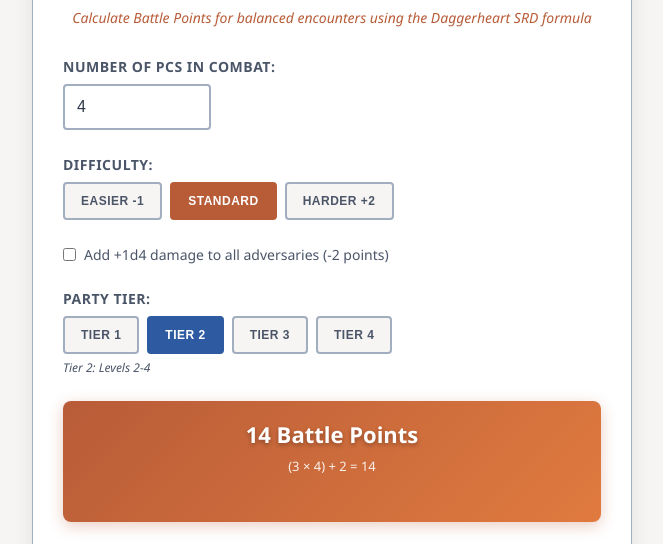
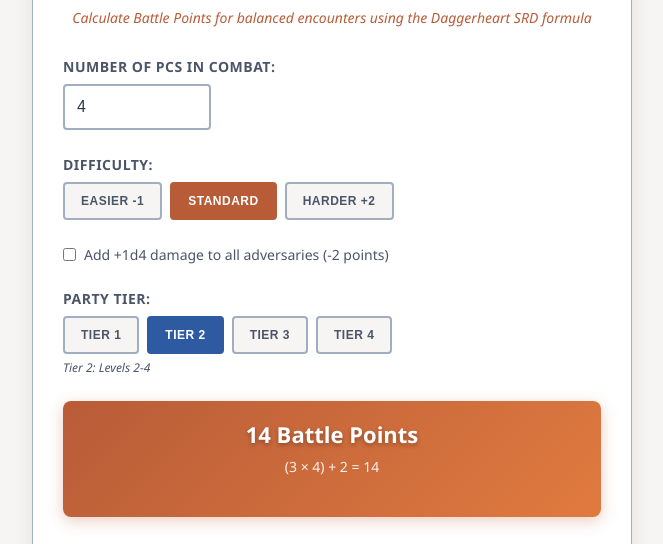
Before and after one commit to coryroush/daggerheart-encounter-builder, a plain HTML site: page index.html in a window 1280 px wide. Shown: the part 180-724 px from the top of the page, without its empty margins (308-971 px from the left). Drawn offline with Linux system fonts and the light colour scheme.

Commit message:
Changing font sizes for better readability

```diff
--- a/styles.css
+++ b/styles.css
@@ -81,7 +81,7 @@ input[type="number"]:focus {
     text-align: center;
     margin-top: 20px;
     box-shadow: 0 4px 15px rgba(184, 92, 56, 0.3);
-    min-height: 85px;
+    min-height: 80px;
 }
 
 .result h2 {
@@ -93,14 +93,14 @@ input[type="number"]:focus {
 
 .calculation {
     margin-top: 8px;
-    font-size: 13px;
+    font-size: 14px;
     opacity: 0.9;
     font-weight: 500;
 }
 
 .modifiers-list {
     margin-top: 6px;
-    font-size: 11px;
+    font-size: 12px;
     opacity: 0.8;
     font-weight: 400;
 }
```
